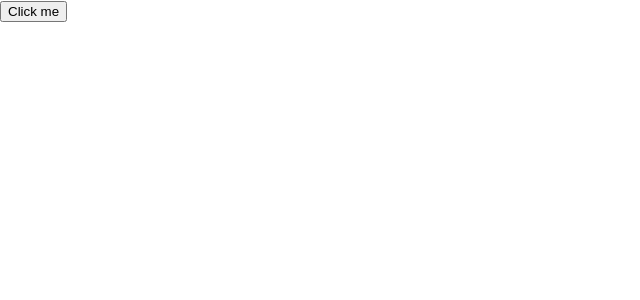
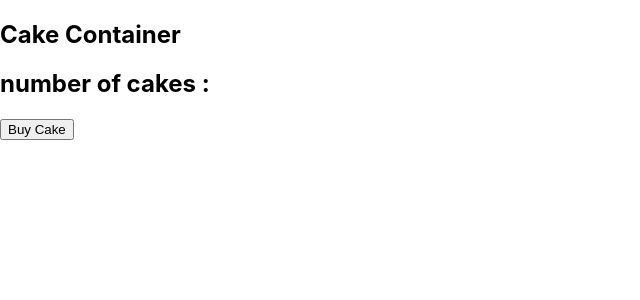
Before and after one commit to Dhirajpt1234/React_practice_projects, a React (Create React App) app: page / in a window 1280 px wide. Shown: the top 300 px of the page, without its empty margins (0-640 px from the left). Built offline with nearby package versions, Linux system fonts and the light colour scheme.

Commit message:
added cake application in redux

```diff
--- a/package.json
+++ b/package.json
@@ -11,7 +11,9 @@
     "react-dom": "^18.2.0",
     "react-icons": "^5.0.1",
     "react-modal": "^3.16.1",
+    "react-redux": "^9.1.0",
     "react-scripts": "5.0.1",
+    "redux": "^5.0.1",
     "web-vitals": "^2.1.4"
   },
   "scripts": {
--- a/src/App.js
+++ b/src/App.js
@@ -1,10 +1,11 @@
 import Parent from "./Hooks/UseContext/Parent";
-
+import CakeContainer from "./React_redux/CakeShopApp/Components/cakeContainer";
+import CakeShopapp from "./React_redux/CakeShopApp/cakeShopapp"
 
 function App() {
   return (
     <>
-      <Parent />
+      <CakeShopapp/>
     </>
   );
 }
--- a/src/Hooks/UseReducer/UseReducer1.jsx
+++ b/src/Hooks/UseReducer/UseReducer1.jsx
@@ -4,7 +4,7 @@ const ACTIONS = {
   INCREMENT: "increment",
   DECREMENT: "decrement",
   RESET: "reset",
-  ADD_Payload: "addPayload",
+  ADD_PAYLOAD: "addPayload",
 };
 
 const reducer = (count, action) => {
@@ -13,7 +13,7 @@ const reducer = (count, action) => {
       return count + 1;
     case ACTIONS.DECREMENT:
       return count - 1;
-    case ACTIONS.ADD_Payload:
+    case ACTIONS.ADD_PAYLOAD:
       return count + action.Payload.amount;
     case ACTIONS.RESET:
       return 0;
@@ -47,7 +47,7 @@ const UseReducer1 = () => {
 
       <button
         onClick={() => {
-          dispatch({ type: ACTIONS.ADD_Payload, Payload: { amount: 5 } });
+          dispatch({ type: ACTIONS.ADD_PAYLOAD, Payload: { amount: 5 } });
         }}
       >
         Add 5
--- /dev/null
+++ b/src/React_redux/CakeShopApp/Components/cakeContainer.jsx
@@ -0,0 +1,28 @@
+import React from "react";
+import { buyCake } from "../redux/cake/cakeAction";
+import { connect } from "react-redux";
+
+const CakeContainer = (props) => {
+  return (
+    <div>
+      <h2>Cake Container</h2>
+      {/* Add your cake component code here */}
+      <h2>number of cakes : {props.numOfCakes}</h2>
+      <button onClick={props.buyCake}> Buy Cake</button>
+    </div>
+  );
+};
+
+const matchStateToProps = (state) => {
+  return {
+    numOfCakes: state.numOfCakes,
+  };
+};
+
+const matchDispatchToProps = (dispatch) => {
+  return {
+    buyCake: () => dispatch(buyCake()),
+  };
+};
+
+export default connect(matchDispatchToProps, matchStateToProps)(CakeContainer);
--- /dev/null
+++ b/src/React_redux/CakeShopApp/cakeShopapp.js
@@ -0,0 +1,16 @@
+import React from "react";
+import store from "./redux/store";
+import CakeContainer from "./Components/cakeContainer";
+import { Provider } from "react-redux";
+
+const CakeShopapp = () => {
+  return (
+    <Provider store={store}>
+      <div>
+        <CakeContainer />
+      </div>
+    </Provider>
+  );
+};
+
+export default CakeShopapp;
--- /dev/null
+++ b/src/React_redux/CakeShopApp/redux/cake/cakeAction.js
@@ -0,0 +1,7 @@
+import { BUY_CAKE } from "./cakeTypes";
+
+export const buyCake = () => {
+  return {
+    type: BUY_CAKE,
+  };
+};
--- /dev/null
+++ b/src/React_redux/CakeShopApp/redux/cake/cakeReducer.js
@@ -0,0 +1,21 @@
+import { BUY_CAKE } from "./cakeTypes";
+
+const initialState = {
+  numOfCakes: 10,
+};
+
+const cakeReducer = (state = initialState, action) => {
+  switch (action.type) {
+    case BUY_CAKE: {
+      return {
+        ...state,
+        numOfCakes: state.numOfCakes - 1,
+      };
+    }
+
+    default:
+      return state;
+  }
+};
+
+export default cakeReducer;
--- /dev/null
+++ b/src/React_redux/CakeShopApp/redux/cake/cakeTypes.js
@@ -0,0 +1 @@
+export const BUY_CAKE = "BUY_CAKE";
--- /dev/null
+++ b/src/React_redux/CakeShopApp/redux/store.js
@@ -0,0 +1,6 @@
+import { createStore } from "redux";
+import cakeReducer from "./cake/cakeReducer";
+
+const store = createStore(cakeReducer);
+
+export default store;
```
Also changed, not shown: 1 other file (tests, documents, lock files or other folders).
